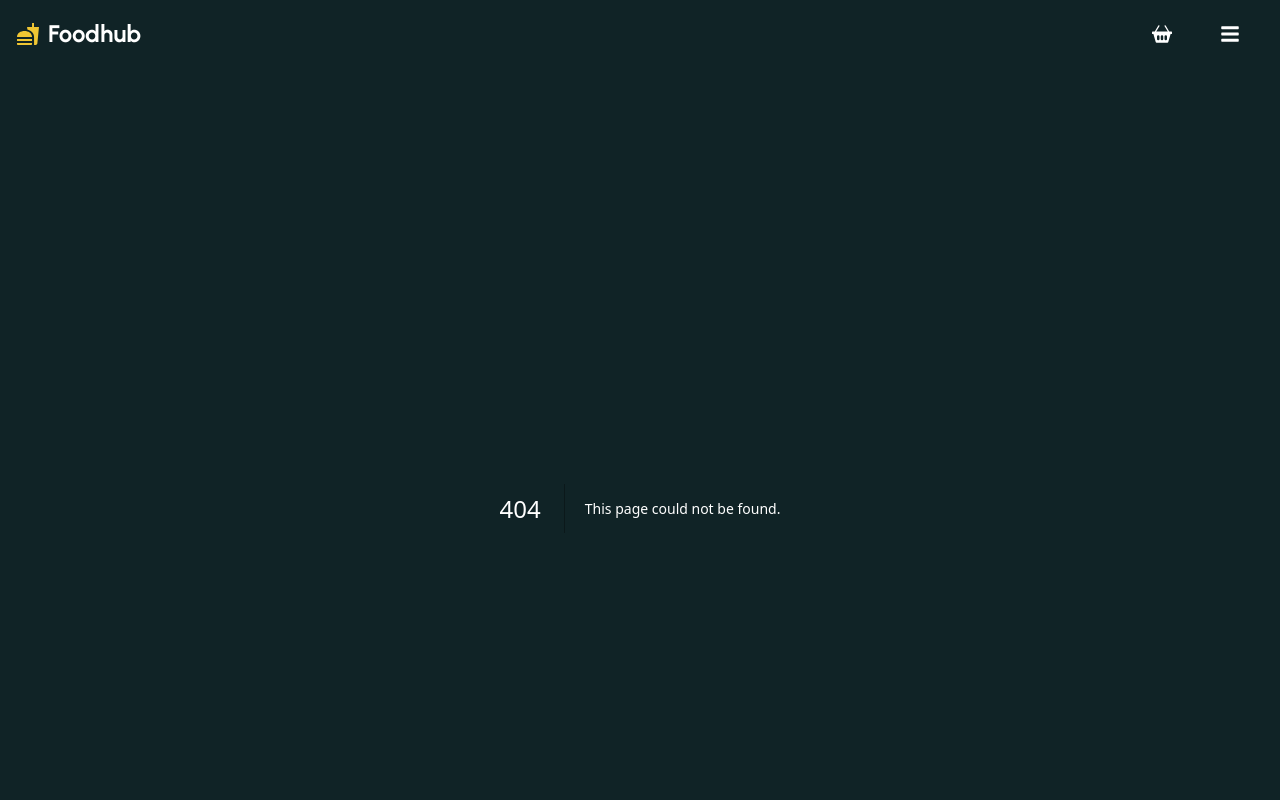
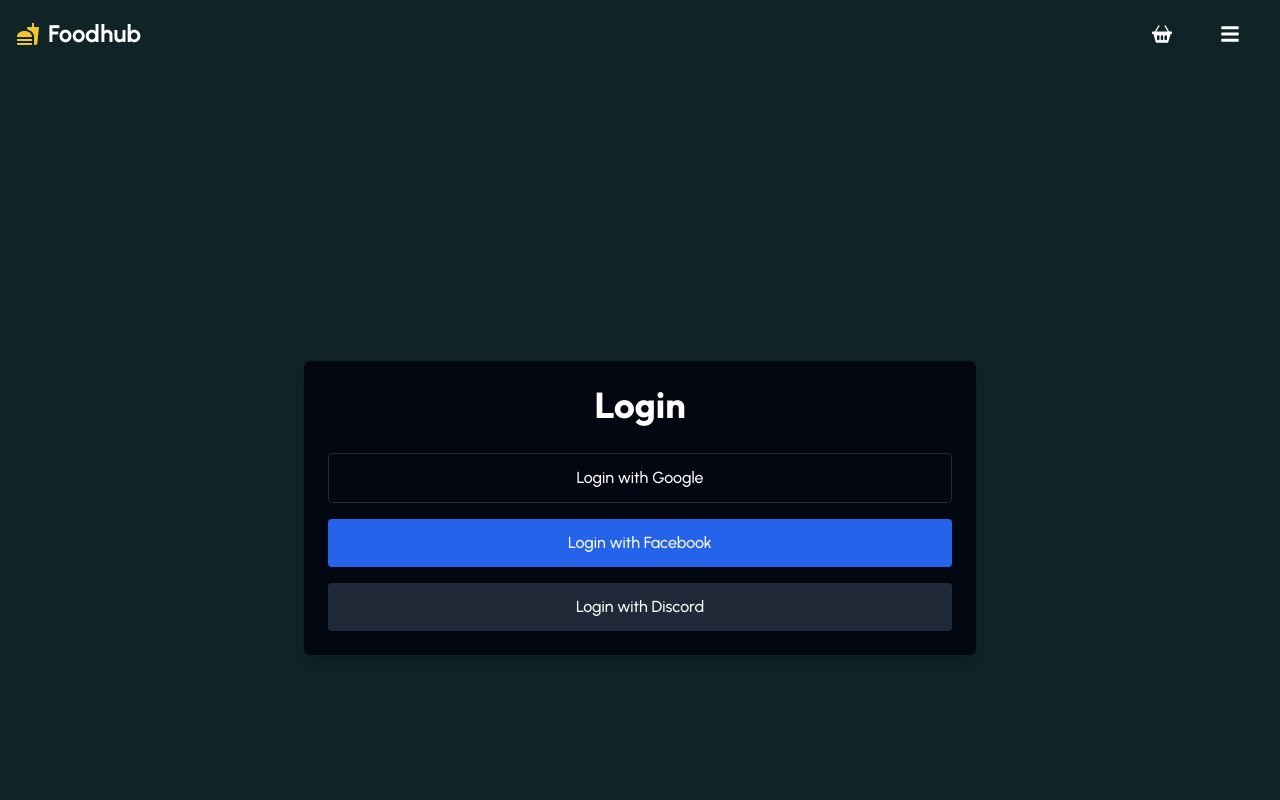
Before and after one commit to Tati-Maria/foodhub, a Next.js app: page /login in a window 1280 px wide. Before the commit this address had no page. Shown: the top 800 px of the page. Built offline with nearby package versions, Linux system fonts and the light colour scheme; a web font is replaced by a local one.

Commit message:
fixed login page

```diff
--- a/app/components/auth/LoginModal.tsx
+++ /dev/null
@@ -1,52 +0,0 @@
-import {TiTimes} from 'react-icons/ti'
-import Button from '../ui/Button';
-import {signIn} from "next-auth/react"
-import Title from '../ui/Title';
-
-type LoginModalProps = {
-    onClose: () => void;
-}
-
-const LoginModal = ({onClose}: LoginModalProps) => {
-  return (
-    <div
-        className={`fixed inset-0 z-50 flex items-center justify-center w-full h-full bg-black bg-opacity-50`}
-    >
-        <div
-        className='relative flex flex-col items-center justify-center w-full max-w-md p-6 mx-auto bg-gray-950 rounded-md shadow-lg'
-        >
-            <Button
-            type='button'
-            className='absolute top-0 right-0 mt-4 mr-4 bg-transparent text-xl text-red-600 md:text-2xl hover:text-red-500 transition-colors'
-            onClick={onClose}
-            icon={TiTimes}
-            />
-            <div
-            className='flex flex-col items-center justify-center w-full space-y-4'
-            >
-                <Title title='Login' />
-                <Button
-                className='w-full border border-gray-800 py-3 rounded hover:shadow-md transition-shadow'
-                type='button'
-                onClick={() => signIn('google', {callbackUrl: '/'})}
-                text='Login with Google'
-                />
-                <Button
-                className='w-full bg-blue-600 text-white py-3 rounded hover:shadow-md transition-shadow'
-                type='button'
-                onClick={() => signIn('facebook', {callbackUrl: '/'})}
-                text='Login with Facebook'
-                />
-                <Button
-                className='w-full bg-gray-800 text-white py-3 rounded hover:shadow-md transition-shadow'
-                type='button'
-                text='Login with Discord'
-                onClick={() => signIn('discord', {callbackUrl: '/'})}
-                />
-            </div>
-        </div>
-    </div>
-  )
-}
-
-export default LoginModal
--- a/app/components/nav/MenuList.tsx
+++ b/app/components/nav/MenuList.tsx
@@ -1,5 +1,5 @@
 'use client'
-import LoginModal from "../auth/LoginModal"
+import { useRouter } from "next/navigation"
 import { signOut, useSession } from "next-auth/react"
 import MenuItem from "./MenuItem"
 import {AiOutlineHome} from "react-icons/ai"
@@ -9,14 +9,13 @@
 import {CgProfile} from "react-icons/cg"
 import { useSideBar } from "@/app/store/useSideBar"
 import Button from "../ui/Button"
-import {useLoginModal} from "@/app/store/useLoginModal"
 
 //part of sidebar
 
 const MenuList = () => {
   const {status} = useSession();
   const {closeSideBar} = useSideBar();
-  const {isOpen, openModal,closeModal} = useLoginModal();
+  const router = useRouter();
 
   return (
     <>
@@ -27,7 +26,6 @@
         text="Home"
         route="/"
         icon={AiOutlineHome}
-        closeMenu={closeSideBar}
         />
         <MenuItem
         text="Restaurants"
@@ -63,11 +61,10 @@
       <Button
       type="button"
       text="Sign In"
-      onClick={openModal}
+      onClick={() => router.push("/login")}
       className="w-full text-base md:text-lg font-medium text-gray-800 px-2 py-1 rounded-md hover:bg-gray-100 hover:text-gray-950 transition duration-200 ease-in-out"
       />
     )}
-    {isOpen && <LoginModal onClose={closeModal} />}
     </>
   )
 }
--- /dev/null
+++ b/app/login/page.tsx
@@ -0,0 +1,44 @@
+'use client'
+import Image from "next/image"
+import Button from "../components/ui/Button"
+import Title from "../components/ui/Title"
+import { signIn } from "next-auth/react"
+
+
+const LoginPage = () => {
+
+  return (
+    <div
+    className="grid place-items-center h-screen relative"
+    >
+        <div
+        className='relative flex space-y-4 flex-col items-center justify-center w-full max-w-md p-6 mx-auto bg-gray-950 rounded-md shadow-lg md:max-w-2xl'
+        >
+                <Title
+                title='Login'
+                className='text-4xl text-center text-gray-100'
+                />
+                <Button
+                className='w-full border border-gray-800 py-3 rounded hover:shadow-md hover:shadow-black transition-shadow'
+                type='button'
+                onClick={() => signIn('google', {callbackUrl: '/'})}
+                text='Login with Google'
+                />
+                <Button
+                className='w-full bg-blue-600 text-white py-3 rounded hover:shadow-md hover:shadow-black transition-shadow'
+                type='button'
+                onClick={() => signIn('facebook', {callbackUrl: '/'})}
+                text='Login with Facebook'
+                />
+                <Button
+                className='w-full bg-gray-800 text-white py-3 rounded hover:shadow-md hover:shadow-black transition-shadow'
+                type='button'
+                text='Login with Discord'
+                onClick={() => signIn('discord', {callbackUrl: '/'})}
+                />
+        </div>
+    </div>
+  )
+}
+
+export default LoginPage
```
